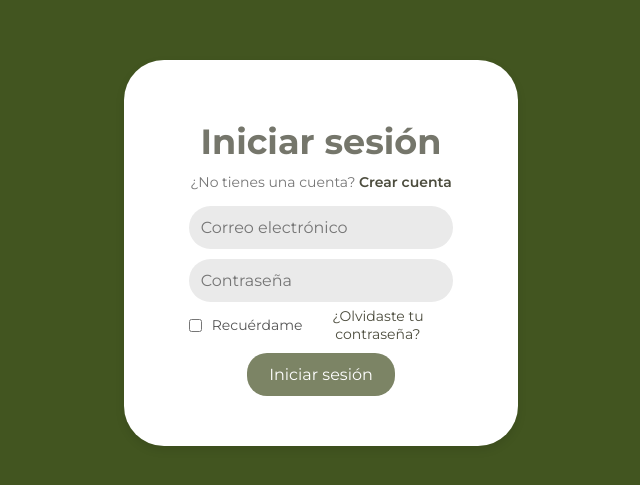
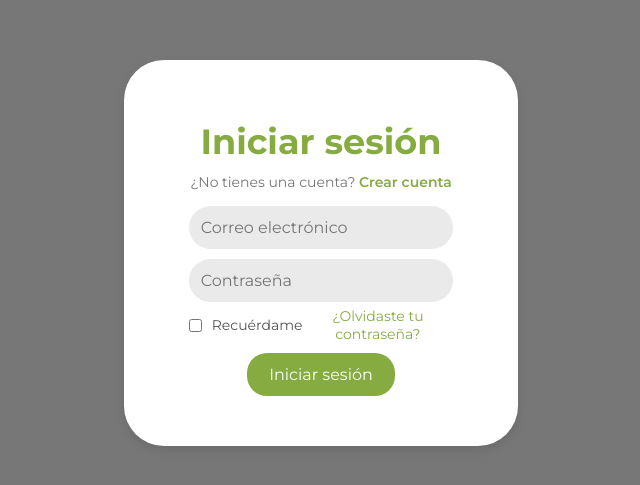
Before and after one commit to VivineyD1az/EcoHome, a React (Create React App) app: page /login in a window 1280 px wide. Shown: the part 147-632 px from the top of the page, without its empty margins (319-959 px from the left). Built offline with nearby package versions, Linux system fonts and the light colour scheme.

Commit message:
advance setting

```diff
--- a/src/App.js
+++ b/src/App.js
@@ -5,6 +5,8 @@
 import Recommendations from "./pages/recommendations";
 import DataInput from "./pages/DataInput";
 import Enter from "./pages/Enter";
+import Advance from "./pages/advance";
+
 
 function App() {
   return (
@@ -16,6 +18,7 @@
         <Route path="/datainput" element={<DataInput/>}/>
         <Route path="/recommendations" element={<Recommendations />} />
         <Route path="/enter" element={<Enter />} />
+        <Route path="/advance" element={<Advance />} />
       </Routes>
     </Router>
   );
--- a/src/firebase/firebaseConfig.js
+++ b/src/firebase/firebaseConfig.js
@@ -1,6 +1,7 @@
 // Importa solo los módulos necesarios de Firebase
 import { initializeApp } from "firebase/app";
 import { getAuth } from "firebase/auth";
+import { getFirestore } from "firebase/firestore";
 import { getAnalytics } from "firebase/analytics";
 
 // Configuración de tu proyecto de Firebase
@@ -20,3 +21,4 @@
 // Inicializa módulos individuales
 export const auth = getAuth(app);
 export const analytics = getAnalytics(app);
+export const db = getFirestore(app);
--- a/src/pages/advance.jsx
+++ b/src/pages/advance.jsx
@@ -1,20 +1,28 @@
-// src/pages/Advance.jsx
 import React, { useEffect, useState } from 'react';
-import './Advance.css';
+import { collection, getDocs } from 'firebase/firestore';
+import { db } from '../firebase/firebaseConfig';
+import '../styles/advance.css';
 
 const Advance = () => {
   const [datos, setDatos] = useState([]);
 
   useEffect(() => {
-    fetch('http://localhost:8080/api/advance') // Ajusta la URL según tu backend
-      .then((res) => res.json())
-      .then((data) => setDatos(data))
-      .catch((error) => console.error('Error al cargar los datos:', error));
+    const fetchDatos = async () => {
+      try {
+        const querySnapshot = await getDocs(collection(db, 'avances'));
+        const docs = querySnapshot.docs.map(doc => ({ id: doc.id, ...doc.data() }));
+        setDatos(docs);
+      } catch (error) {
+        console.error("Error al obtener los datos:", error);
+      }
+    };
+
+    fetchDatos();
   }, []);
 
   return (
     <div className="advance-container">
-      <h2>Listado de Avances</h2>
+      <h2>Tabla de Avances</h2>
       <table className="advance-table">
         <thead>
           <tr>
@@ -24,11 +32,11 @@
           </tr>
         </thead>
         <tbody>
-          {datos.map((item, index) => (
-            <tr key={index}>
+          {datos.map((item) => (
+            <tr key={item.id}>
               <td>{item.personas}</td>
               <td>{item.mes}</td>
-              <td>{item.costo}</td>
+              <td>${item.costo}</td>
             </tr>
           ))}
         </tbody>
--- a/src/styles/advance.css
+++ b/src/styles/advance.css
@@ -1,6 +1,39 @@
-*{
-    box-sizing: border-box;
+* {
     margin: 0;
     padding: 0;
+    box-sizing: border-box;
     font-family: 'Montserrat', sans-serif;
+    z-index: 1;
 }
+
+body {
+    height: 100vh;
+    width: 100vw;
+    font-family: Arial, sans-serif;
+    background-color: #f0f0f0;
+}
+
+
+.advance-container {
+  padding: 20px;
+  font-family: Arial, sans-serif;
+}
+
+.advance-table {
+  width: 100%;
+  border-collapse: collapse;
+}
+
+.advance-table th, .advance-table td {
+  border: 1px solid #86ac41;
+  padding: 10px;
+  text-align: center;
+}
+
+.advance-table th {
+  background-color: #f0f0f0;
+}
+
+.advance-table tr:hover {
+  background-color: #86ac41;
+}
--- a/src/styles/login.module.css
+++ b/src/styles/login.module.css
@@ -29,7 +29,7 @@
 
 .title {
     display: flex;
-    color: #75766B;
+    color: #86ac41;
     font-size: 35px;
     font-weight: bold;
     text-align: center;
@@ -45,7 +45,7 @@
 }
 
 .crearCuentaLink {
-    color: #4C4C3D;
+    color: #86ac41;
     font-weight: 550;
 }
 
@@ -71,7 +71,7 @@
 }
 
 .buttonlogin {
-    background-color: #7C8465;
+    background-color: #86ac41;
     color: white;
     border: none;
     padding: 12px;
@@ -83,7 +83,7 @@
 }
 
 .buttonlogin:hover {
-    background-color: #8A9688;
+    background-color: #86ac41;
 }
 
 .extraOptions {
@@ -103,7 +103,7 @@
 }
 
 .extraOptions a {
-    color: #4C4C3D;
+    color: #86ac41;
     text-decoration: none;
 }
 
--- a/src/styles/register.module.css
+++ b/src/styles/register.module.css
@@ -67,7 +67,7 @@
 }
 
 .loginLink {
-    color: #4C4C3D;
+    color: #86ac41;
     font-weight: bold;
 }
 
```
